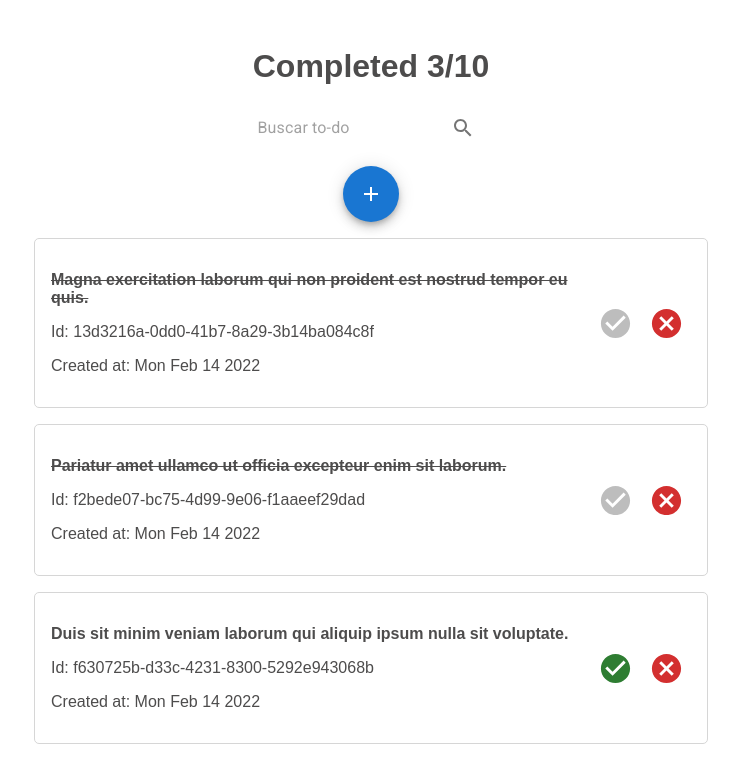
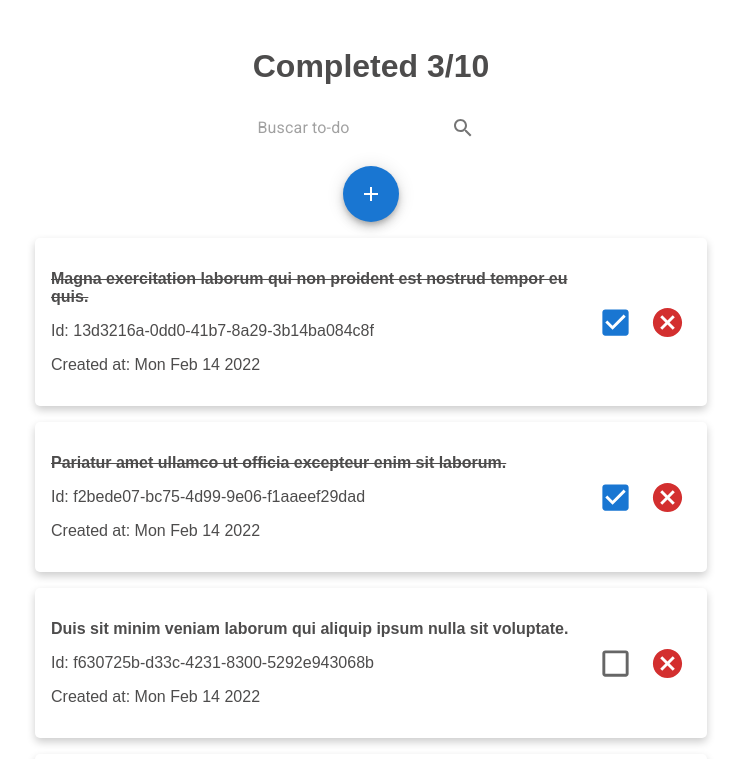
Before and after one commit to JoDaUT/To-Do-App-React, a React (Create React App) app: page / in a window 1280 px wide. Shown: the top 759 px of the page, without its empty margins (269-1010 px from the left). Built offline with nearby package versions, Linux system fonts and the light colour scheme.

Commit message:
Add checkbox, add border and box shadow to the ToDoItem Card

```diff
--- a/src/components/ToDoItem/ToDoItem.css
+++ b/src/components/ToDoItem/ToDoItem.css
@@ -1,13 +1,17 @@
 .ToDoItem {
 	width: 50%;
 	margin: 0 auto;
-	border: 1px solid rgb(214, 214, 214);
+	box-shadow: 0 4px 8px 0 rgba(0, 0, 0, 0.2);
+	transition: 0.3s;
 	border-radius: 5px;
 	display: grid;
 	grid-template-columns: auto 100px;
 	padding: 1rem;
 	margin-top: 1rem;
 	margin-bottom: 1rem;
+}
+.ToDoItem:hover {
+	box-shadow: 0 8px 16px 0 rgba(0, 0, 0, 0.2);
 }
 
 .ToDoItem__ButtonGroup {
--- a/src/components/ToDoItem/ToDoItem.js
+++ b/src/components/ToDoItem/ToDoItem.js
@@ -3,6 +3,8 @@ import "./ToDoItem.css";
 import CancelIcon from "@mui/icons-material/Cancel";
 import CheckCircleIcon from "@mui/icons-material/CheckCircle";
 import IconButton from "@mui/material/IconButton";
+
+import Checkbox from "@mui/material/Checkbox";
 
 const deleteToDoItem = (e) => {
 	console.log("delete toDo");
@@ -30,12 +32,7 @@ function ToDoItem(props) {
 			</div>
 
 			<div className="ToDoItem__ButtonGroup">
-				<IconButton onClick={completeToDoItem}>
-					<CheckCircleIcon
-						color={toDo.completed ? "disabled" : "success"}
-						fontSize={"large"}
-					></CheckCircleIcon>
-				</IconButton>
+				<Checkbox checked={toDo.completed} size="large" />
 				<IconButton onClick={deleteToDoItem}>
 					<CancelIcon color={"error"} fontSize={"large"}></CancelIcon>
 				</IconButton>
```
